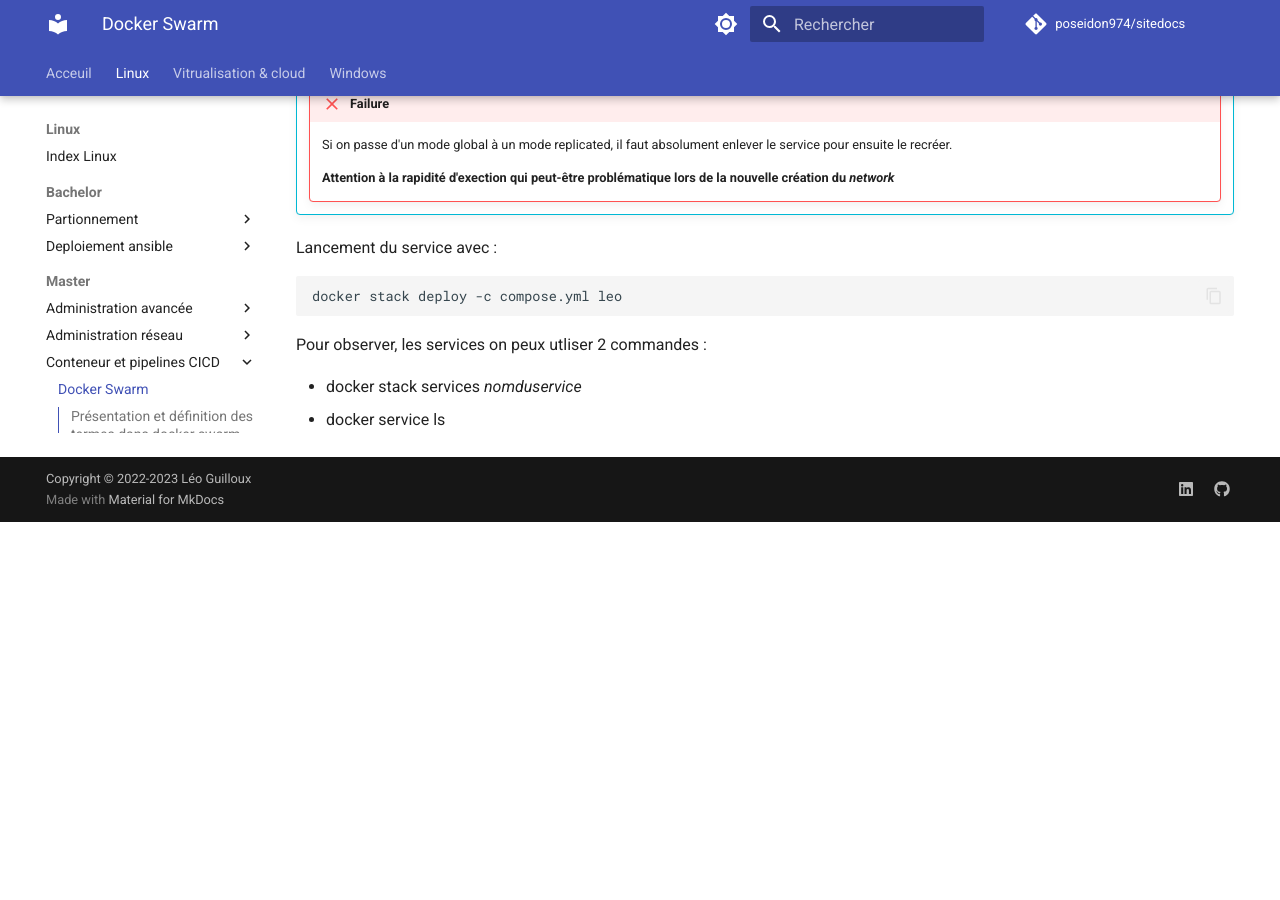
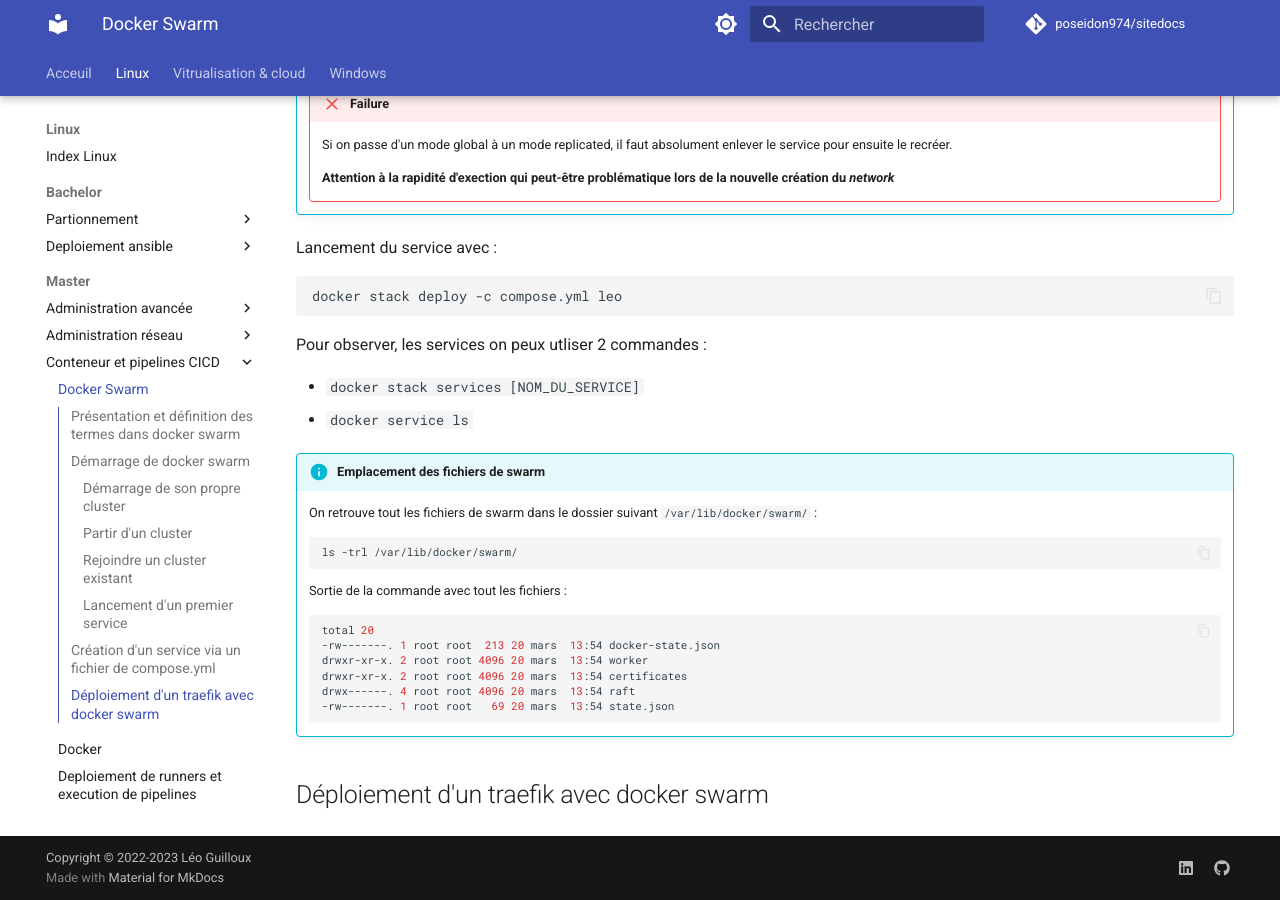
Before and after one commit to poseidon974/sitedocs, an MkDocs documentation site: the page built from docs/Linux/Master/Conteneur et pipelines CICD/Docker-swarm.md, in a window 1280 px wide and 900 px high, scrolled down 4813 px. Built offline with MkDocs 1.6.1 and Material for MkDocs 9.7.7, drawn with Linux system fonts in a browser that asks for light colours; comment, search, counter and statistics services are not loaded; the version menu is left out; before the commit the page ends 5335 px from its top, so only the background shows below that.

Commit message:
update cours

````diff
--- a/docs/Linux/Master/Conteneur et pipelines CICD/Docker-swarm.md
+++ b/docs/Linux/Master/Conteneur et pipelines CICD/Docker-swarm.md
@@ -218,5 +218,24 @@
 
 Pour observer, les services on peux utliser 2 commandes :
 
-- docker stack services *nomduservice*
-- docker service ls
+- `docker stack services [NOM_DU_SERVICE]`
+- `docker service ls`
+
+!!!info "Emplacement des fichiers de swarm"
+    On retrouve tout les fichiers de swarm dans le dossier suivant `/var/lib/docker/swarm/` :
+
+    ```bash
+    ls -trl /var/lib/docker/swarm/
+    ```
+    Sortie de la commande avec tout les fichiers :
+
+    ```bash
+    total 20
+    -rw-------. 1 root root  213 20 mars  13:54 docker-state.json
+    drwxr-xr-x. 2 root root 4096 20 mars  13:54 worker
+    drwxr-xr-x. 2 root root 4096 20 mars  13:54 certificates
+    drwx------. 4 root root 4096 20 mars  13:54 raft
+    -rw-------. 1 root root   69 20 mars  13:54 state.json
+    ```
+
+## Déploiement d'un traefik avec docker swarm
````
